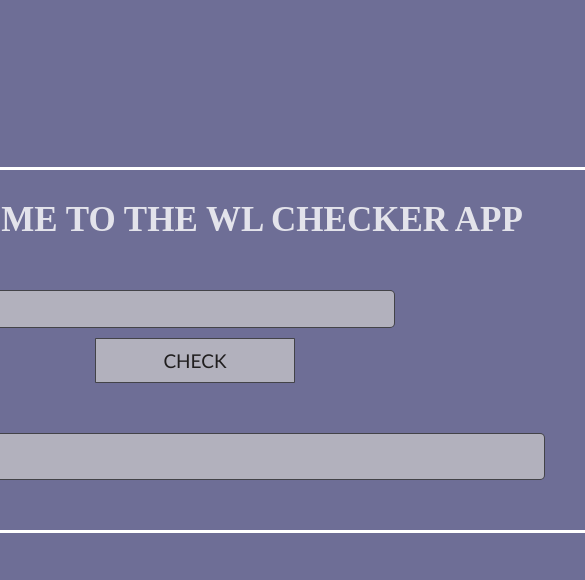
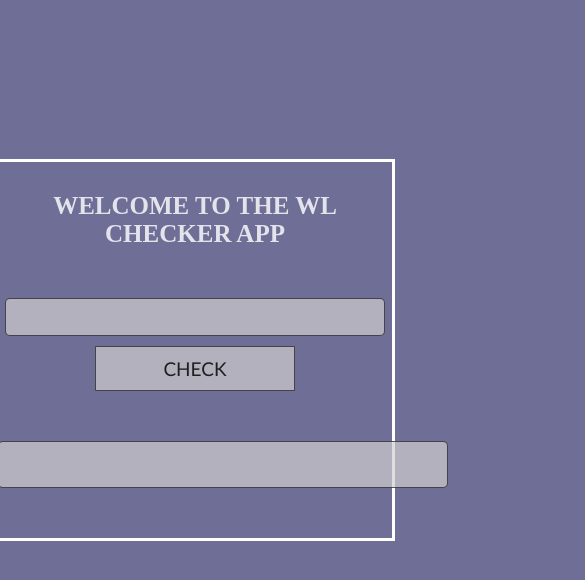
Before and after one commit to DavidThaddeus/-wl-checker-app, a plain HTML site: page index.html in a window 390 px wide. Shown: the top 580 px of the page, 585 px wide, since content can reach past the window. Drawn offline with Linux system fonts and the light colour scheme.

Commit message:
WL-CHECKER-APP

```diff
--- a/script.js
+++ b/script.js
@@ -13,6 +13,10 @@ check.addEventListener("click", function () {
     output.innerHTML = `Congrats! Your address ${address.innerText} is whitelisted`;
   } else if (address.innerText === String("0x8902768g782a")) {
     output.innerHTML = `Congrats! Your address ${address.innerText} is whitelisted`;
+  } else if (
+    address.innerText === String("0xeF0841b652c0C718d472571C9899560aEe3ca492")
+  ) {
+    output.innerHTML = `Congrats! Your address ${address.innerText} is whitelisted`;
   } else {
     output.innerHTML = `Oops! the address you entered isn't whitelisted, please recheck it`;
   }
--- a/style.css
+++ b/style.css
@@ -34,7 +34,7 @@ body {
 }
 
 .checkerInput {
-  width: 400px;
+  width: 450px;
   background-color: rgba(209, 207, 207, 0.692);
   padding: 18px 0 18px 0;
   margin: auto;
@@ -90,3 +90,41 @@ body {
   font-size: 19px;
   letter-spacing: 1px;
 }
+
+@media (max-width: 991px) {
+  #homePage {
+    width: 700px;
+  }
+
+  .welcome h1 {
+    font-size: 30px;
+  }
+
+  .resultOutput {
+    width: 600px;
+  }
+}
+
+@media (max-width: 669px) {
+  #homePage {
+    width: 500px;
+  }
+
+  .resultOutput {
+    width: 450px;
+  }
+
+  .welcome h1 {
+    font-size: 25px;
+  }
+}
+
+@media (max-width: 453px) {
+  #homePage {
+    width: 400px;
+  }
+
+  .checkerInput {
+    width: 380px;
+  }
+}
```
